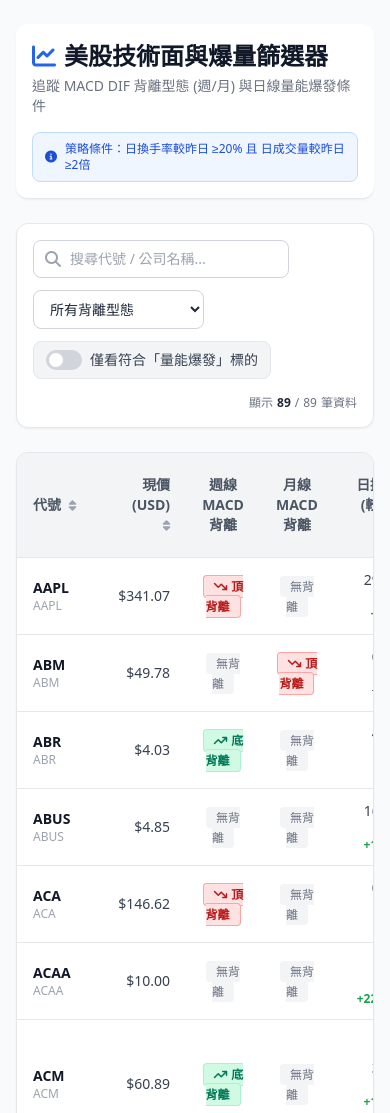
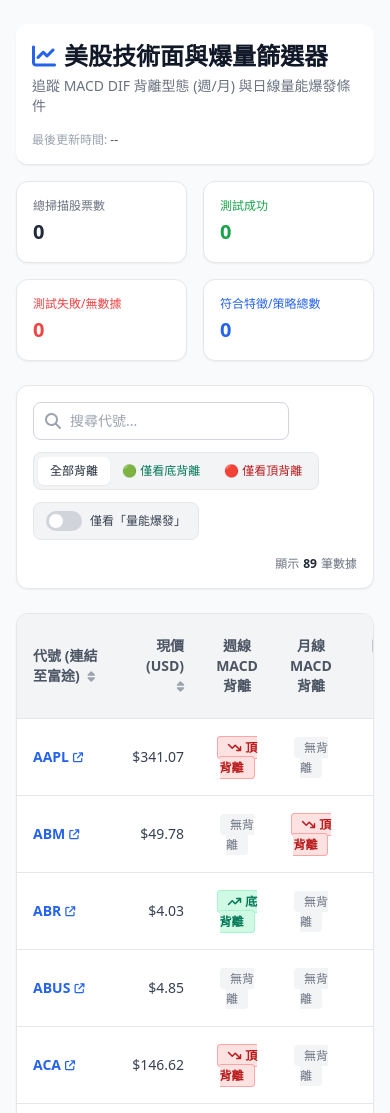
Before and after one commit to sector-div-rader/stock-screener, a plain HTML site: page index.html in a window 390 px wide. Shown: the top 1113 px of the page. Drawn offline with nearby package versions, Linux system fonts and the light colour scheme.

Commit message:
Update index.html

```diff
--- a/index.html
+++ b/index.html
@@ -16,59 +16,76 @@
 <body class="bg-gray-50 text-gray-800 font-sans min-h-screen">
     <div class="max-w-7xl mx-auto px-4 py-6">
         <!-- 頁頭資訊 -->
-        <header class="mb-6 flex flex-col md:flex-row md:items-center md:justify-between gap-4 border-b pb-4 bg-white p-4 rounded-xl shadow-sm">
+        <header class="mb-4 flex flex-col md:flex-row md:items-center md:justify-between gap-4 border-b pb-4 bg-white p-4 rounded-xl shadow-sm">
             <div>
                 <h1 class="text-2xl font-bold text-gray-900 flex items-center gap-2">
                     <i class="fa-solid fa-chart-line text-blue-600"></i> 美股技術面與爆量篩選器
                 </h1>
                 <p class="text-sm text-gray-500 mt-1">追蹤 MACD DIF 背離型態 (週/月) 與日線量能爆發條件</p>
             </div>
-            <div class="flex items-center gap-2 text-xs bg-blue-50 text-blue-700 px-3 py-2 rounded-lg border border-blue-200">
-                <i class="fa-solid fa-info-circle"></i>
-                <span>策略條件：日換手率較昨日 ≥20% 且 日成交量較昨日 ≥2倍</span>
+            <div class="text-xs text-gray-400 self-start md:self-end">
+                最後更新時間: <span id="lastUpdated" class="font-medium text-gray-600">--</span>
             </div>
         </header>
+
+        <!-- 掃描數據統計卡片 -->
+        <div class="grid grid-cols-2 md:grid-cols-4 gap-4 mb-6">
+            <div class="bg-white p-4 rounded-xl shadow-sm border border-gray-200">
+                <div class="text-xs text-gray-500">總掃描股票數</div>
+                <div id="statTotal" class="text-xl font-bold text-gray-800 mt-1">0</div>
+            </div>
+            <div class="bg-white p-4 rounded-xl shadow-sm border border-gray-200">
+                <div class="text-xs text-green-600 font-medium">測試成功</div>
+                <div id="statSuccess" class="text-xl font-bold text-green-600 mt-1">0</div>
+            </div>
+            <div class="bg-white p-4 rounded-xl shadow-sm border border-gray-200">
+                <div class="text-xs text-red-500 font-medium">測試失敗/無數據</div>
+                <div id="statFailed" class="text-xl font-bold text-red-500 mt-1">0</div>
+            </div>
+            <div class="bg-white p-4 rounded-xl shadow-sm border border-gray-200">
+                <div class="text-xs text-blue-600 font-medium">符合特徵/策略總數</div>
+                <div id="statMatched" class="text-xl font-bold text-blue-600 mt-1">0</div>
+            </div>
+        </div>
 
         <!-- 篩選與工具列 -->
         <div class="bg-white p-4 rounded-xl shadow-sm border border-gray-200 mb-6 flex flex-col lg:flex-row gap-4 justify-between items-start lg:items-center">
             <div class="flex flex-wrap gap-3 items-center w-full lg:w-auto">
-                <!-- 關鍵字搜尋 -->
-                <div class="relative min-w-[200px]">
+                <!-- 搜尋 -->
+                <div class="relative min-w-[180px]">
                     <i class="fa-solid fa-search absolute left-3 top-1/2 -translate-y-1/2 text-gray-400"></i>
-                    <input type="text" id="searchInput" placeholder="搜尋代號 / 公司名稱..."
-                        class="w-full pl-9 pr-4 py-2 border border-gray-300 rounded-lg text-sm focus:ring-2 focus:ring-blue-500 focus:border-blue-500 outline-none">
+                    <input type="text" id="searchInput" placeholder="搜尋代號..."
+                        class="w-full pl-9 pr-4 py-2 border border-gray-300 rounded-lg text-sm focus:ring-2 focus:ring-blue-500 outline-none">
                 </div>
 
-                <!-- 背離型態篩選 -->
-                <select id="divergenceFilter" class="border border-gray-300 rounded-lg px-3 py-2 text-sm bg-white focus:ring-2 focus:ring-blue-500 outline-none">
-                    <option value="ALL">所有背離型態</option>
-                    <option value="WEEK_BOTTOM">週線：底背離 (看漲)</option>
-                    <option value="MONTH_BOTTOM">月線：底背離 (看漲)</option>
-                    <option value="BOTH_BOTTOM">週+月：雙重底背離</option>
-                    <option value="ANY_TOP">包含頂背離 (看跌)</option>
-                </select>
+                <!-- 快捷按鈕：底背離 / 頂背離 -->
+                <div class="flex items-center bg-gray-100 p-1 rounded-lg border border-gray-200">
+                    <button id="btnAllDiv" onclick="setDivFilter('ALL')" class="px-3 py-1.5 text-xs font-medium rounded-md bg-white text-gray-800 shadow-sm transition">全部背離</button>
+                    <button id="btnBottomDiv" onclick="setDivFilter('BOTTOM')" class="px-3 py-1.5 text-xs font-medium rounded-md text-emerald-700 hover:bg-emerald-50 transition">🟢 僅看底背離</button>
+                    <button id="btnTopDiv" onclick="setDivFilter('TOP')" class="px-3 py-1.5 text-xs font-medium rounded-md text-red-700 hover:bg-red-50 transition">🔴 僅看頂背離</button>
+                </div>
 
-                <!-- 僅顯示符合量能暴增標的 -->
+                <!-- 僅看量能爆發 -->
                 <label class="inline-flex items-center cursor-pointer text-sm font-medium text-gray-700 bg-gray-100 px-3 py-2 rounded-lg border hover:bg-gray-200 transition">
                     <input type="checkbox" id="volumeFilter" class="sr-only peer">
                     <div class="w-9 h-5 bg-gray-300 peer-focus:outline-none rounded-full peer peer-checked:after:translate-x-full peer-checked:after:border-white after:content-[''] after:absolute after:top-[2px] after:left-[2px] after:bg-white after:border-gray-300 after:border after:rounded-full after:h-4 after:w-4 after:transition-all peer-checked:bg-blue-600 relative"></div>
-                    <span class="ml-2">僅看符合「量能爆發」標的</span>
+                    <span class="ml-2 text-xs">僅看「量能爆發」</span>
                 </label>
             </div>
 
             <div class="text-xs text-gray-500 flex items-center gap-1 self-end lg:self-center">
-                顯示 <span id="recordCount" class="font-bold text-gray-800">0</span> / <span id="totalCount">0</span> 筆資料
+                顯示 <span id="recordCount" class="font-bold text-gray-800">0</span> 筆數據
             </div>
         </div>
 
-        <!-- 股票資料表格 -->
+        <!-- 數據表格 -->
         <div class="bg-white rounded-xl shadow-sm border border-gray-200 overflow-hidden">
             <div class="overflow-x-auto">
                 <table class="w-full text-left text-sm">
                     <thead class="bg-gray-100 text-gray-600 font-semibold border-b border-gray-200 select-none">
                         <tr>
                             <th class="py-3 px-4 cursor-pointer hover:bg-gray-200" onclick="sortTable('ticker')">
-                                代號 <i id="sort-ticker" class="fa-solid fa-sort sort-icon"></i>
+                                代號 (連結至富途) <i id="sort-ticker" class="fa-solid fa-sort sort-icon"></i>
                             </th>
                             <th class="py-3 px-4 cursor-pointer hover:bg-gray-200 text-right" onclick="sortTable('price')">
                                 現價 (USD) <i id="sort-price" class="fa-solid fa-sort sort-icon"></i>
@@ -99,34 +116,42 @@
     <script>
         let stockData = [];
         let currentData = [];
+        let activeDivMode = 'ALL';
         let currentSortColumn = '';
         let isAscending = true;
 
-        // 核心：從 Python 產出的 stocks_data.json 自動載入數據
         async function loadStockData() {
             try {
                 const response = await fetch('./stocks_data.json?t=' + new Date().getTime());
                 if (response.ok) {
-                    stockData = await response.json();
+                    const rawData = await response.json();
+
+                    // 填入數據統計
+                    if (rawData.stats) {
+                        document.getElementById('statTotal').innerText = rawData.stats.totalScanned || 0;
+                        document.getElementById('statSuccess').innerText = rawData.stats.successCount || 0;
+                        document.getElementById('statFailed').innerText = rawData.stats.failedCount || 0;
+                        document.getElementById('statMatched').innerText = rawData.stats.matchedCount || 0;
+                        document.getElementById('lastUpdated').innerText = rawData.stats.lastUpdated || '--';
+                        stockData = rawData.stocks || [];
+                    } else {
+                        stockData = Array.isArray(rawData) ? rawData : [];
+                    }
+
                     currentData = [...stockData];
                     renderTable(currentData);
                 } else {
-                    showErrorMessage("找不到 stocks_data.json 檔案，請確認 Python 腳本是否已執行產出數據。");
+                    showErrorMessage("找不到 stocks_data.json，請確認 Python 腳本是否已執行。");
                 }
             } catch (error) {
                 console.error("載入失敗:", error);
-                showErrorMessage("載入數據失敗，請確認 stocks_data.json 是否已生成。");
+                showErrorMessage("數據載入失敗。");
             }
         }
 
         function showErrorMessage(msg) {
-            const tbody = document.getElementById('tableBody');
-            tbody.innerHTML = `
-                <tr>
-                    <td colspan="7" class="py-8 text-center text-red-500 font-medium">
-                        <i class="fa-solid fa-triangle-exclamation mr-2"></i>${msg}
-                    </td>
-                </tr>`;
+            document.getElementById('tableBody').innerHTML = `
+                <tr><td colspan="7" class="py-8 text-center text-red-500 font-medium"><i class="fa-solid fa-triangle-exclamation mr-2"></i>${msg}</td></tr>`;
         }
 
         function renderTable(data) {
@@ -136,9 +161,11 @@
             if (data.length === 0) {
                 tbody.innerHTML = `<tr><td colspan="7" class="py-8 text-center text-gray-400">沒有符合條件的股票標的</td></tr>`;
                 document.getElementById('recordCount').innerText = 0;
-                document.getElementById('totalCount').innerText = stockData.length;
                 return;
             }
+
+            // 判斷是否為手機/平板行動裝置
+            const isMobile = /Android|iPhone|iPad|iPod/i.test(navigator.userAgent);
 
             data.forEach(stock => {
                 const tr = document.createElement('tr');
@@ -150,10 +177,16 @@
                 const turnoverClass = stock.turnoverDiff >= 20 ? "text-green-600 font-bold" : "text-gray-600";
                 const volumeClass = stock.volumeRatio >= 2.0 ? "text-green-600 font-bold bg-green-50 px-2 py-1 rounded border border-green-200 inline-block" : "text-gray-600";
 
+                // 手機跳轉至網頁/App，電腦喚起富途桌面 Client 程式
+                const futuLink = isMobile
+                    ? `https://www.futunn.com/hk/stock/${stock.ticker}-US`
+                    : `futunn://quote/us/${stock.ticker}`;
+
                 tr.innerHTML = `
                     <td class="py-3 px-4">
-                        <div class="font-bold text-gray-900">${stock.ticker}</div>
-                        <div class="text-xs text-gray-400">${stock.name || stock.ticker}</div>
+                        <a href="${futuLink}" target="_blank" rel="noopener noreferrer" class="font-bold text-blue-600 hover:text-blue-800 hover:underline inline-flex items-center gap-1">
+                            ${stock.ticker} <i class="fa-solid fa-arrow-up-right-from-square text-[10px]"></i>
+                        </a>
                     </td>
                     <td class="py-3 px-4 text-right font-medium">$${Number(stock.price).toFixed(2)}</td>
                     <td class="py-3 px-4 text-center">${weekBadge}</td>
@@ -175,7 +208,6 @@
             });
 
             document.getElementById('recordCount').innerText = data.length;
-            document.getElementById('totalCount').innerText = stockData.length;
         }
 
         function getDivergenceBadge(type) {
@@ -184,19 +216,33 @@
             return `<span class="badge-none px-2.5 py-0.5 rounded text-xs">無背離</span>`;
         }
 
+        function setDivFilter(mode) {
+            activeDivMode = mode;
+
+            const btnAll = document.getElementById('btnAllDiv');
+            const btnBottom = document.getElementById('btnBottomDiv');
+            const btnTop = document.getElementById('btnTopDiv');
+
+            btnAll.className = "px-3 py-1.5 text-xs font-medium rounded-md transition " + (mode === 'ALL' ? "bg-white text-gray-800 shadow-sm" : "text-gray-600 hover:bg-gray-200");
+            btnBottom.className = "px-3 py-1.5 text-xs font-medium rounded-md transition " + (mode === 'BOTTOM' ? "bg-emerald-600 text-white shadow-sm" : "text-emerald-700 hover:bg-emerald-50");
+            btnTop.className = "px-3 py-1.5 text-xs font-medium rounded-md transition " + (mode === 'TOP' ? "bg-red-600 text-white shadow-sm" : "text-red-700 hover:bg-red-50");
+
+            filterData();
+        }
+
         function filterData() {
             const search = document.getElementById('searchInput').value.toLowerCase();
-            const divFilter = document.getElementById('divergenceFilter').value;
             const volOnly = document.getElementById('volumeFilter').checked;
 
             currentData = stockData.filter(stock => {
-                const matchSearch = stock.ticker.toLowerCase().includes(search) || (stock.name && stock.name.toLowerCase().includes(search));
+                const matchSearch = stock.ticker.toLowerCase().includes(search);
 
                 let matchDiv = true;
-                if (divFilter === "WEEK_BOTTOM") matchDiv = stock.weekDiv === "底背離";
-                else if (divFilter === "MONTH_BOTTOM") matchDiv = stock.monthDiv === "底背離";
-                else if (divFilter === "BOTH_BOTTOM") matchDiv = stock.weekDiv === "底背離" && stock.monthDiv === "底背離";
-                else if (divFilter === "ANY_TOP") matchDiv = stock.weekDiv === "頂背離" || stock.monthDiv === "頂背離";
+                if (activeDivMode === "BOTTOM") {
+                    matchDiv = (stock.weekDiv === "底背離" || stock.monthDiv === "底背離");
+                } else if (activeDivMode === "TOP") {
+                    matchDiv = (stock.weekDiv === "頂背離" || stock.monthDiv === "頂背離");
+                }
 
                 let matchVol = true;
                 if (volOnly) {
@@ -231,10 +277,8 @@
         }
 
         document.getElementById('searchInput').addEventListener('input', filterData);
-        document.getElementById('divergenceFilter').addEventListener('change', filterData);
         document.getElementById('volumeFilter').addEventListener('change', filterData);
 
-        // 頁面開啟時觸發載入
         loadStockData();
     </script>
 </body>
```
